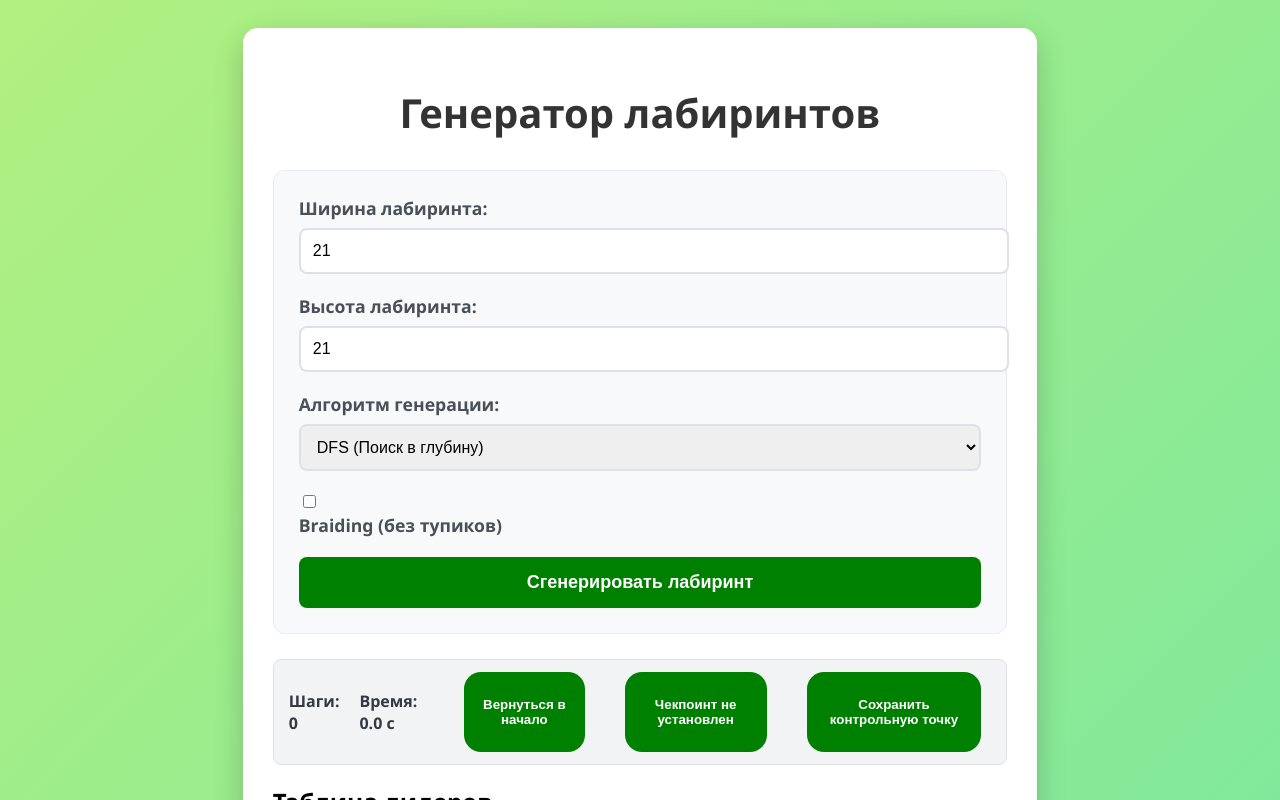
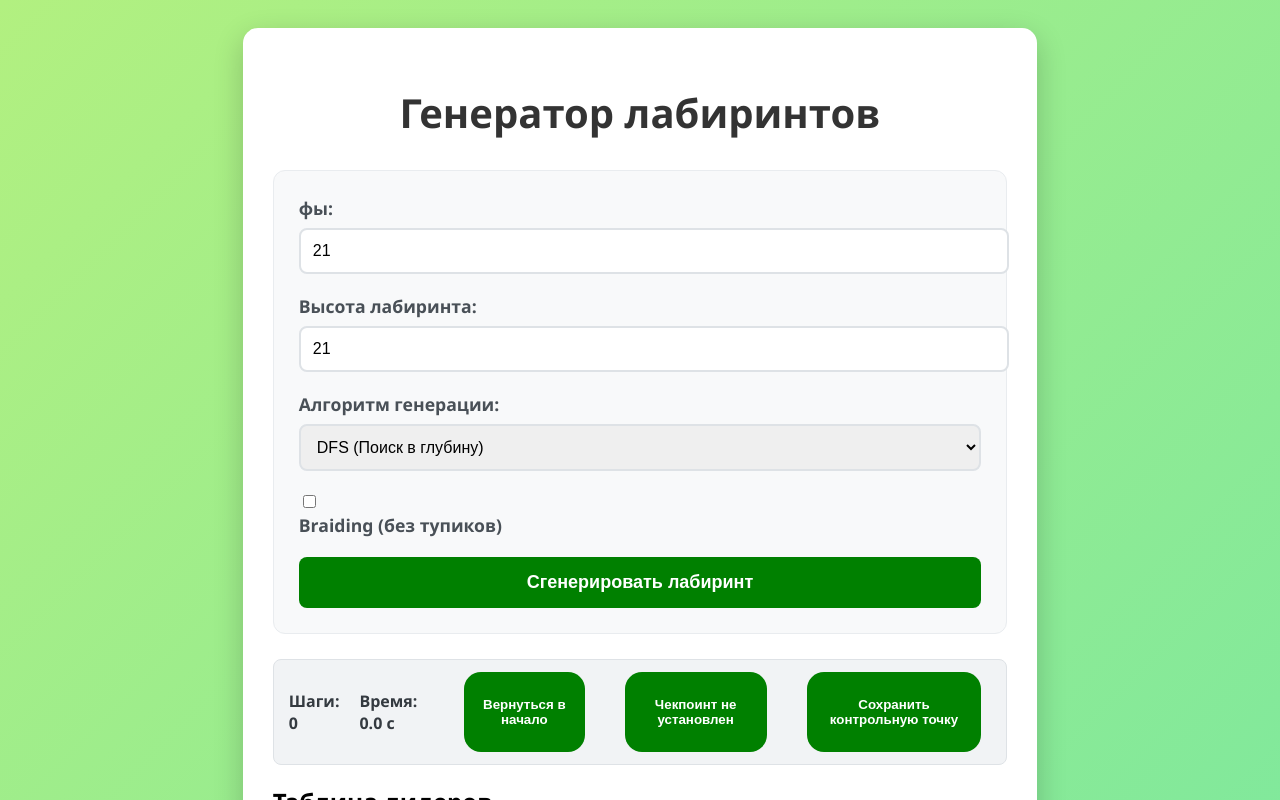
Before and after one commit to Vengart/ClassSkillTreeChampionPf2e, a plain HTML site: page index.html in a window 1280 px wide. Shown: the top 800 px of the page. Drawn offline with Linux system fonts and the light colour scheme.

Commit message:
[commit comment here]

```diff
--- a/index.html
+++ b/index.html
@@ -13,7 +13,7 @@
 
         <div class="controls">
             <div class="input-group">
-                <label for="width">Ширина лабиринта:</label>
+                <label for="width">фы:</label>
                 <input type="number" id="width" value="21" min="5" max="51" step="2">
             </div>
 
```
